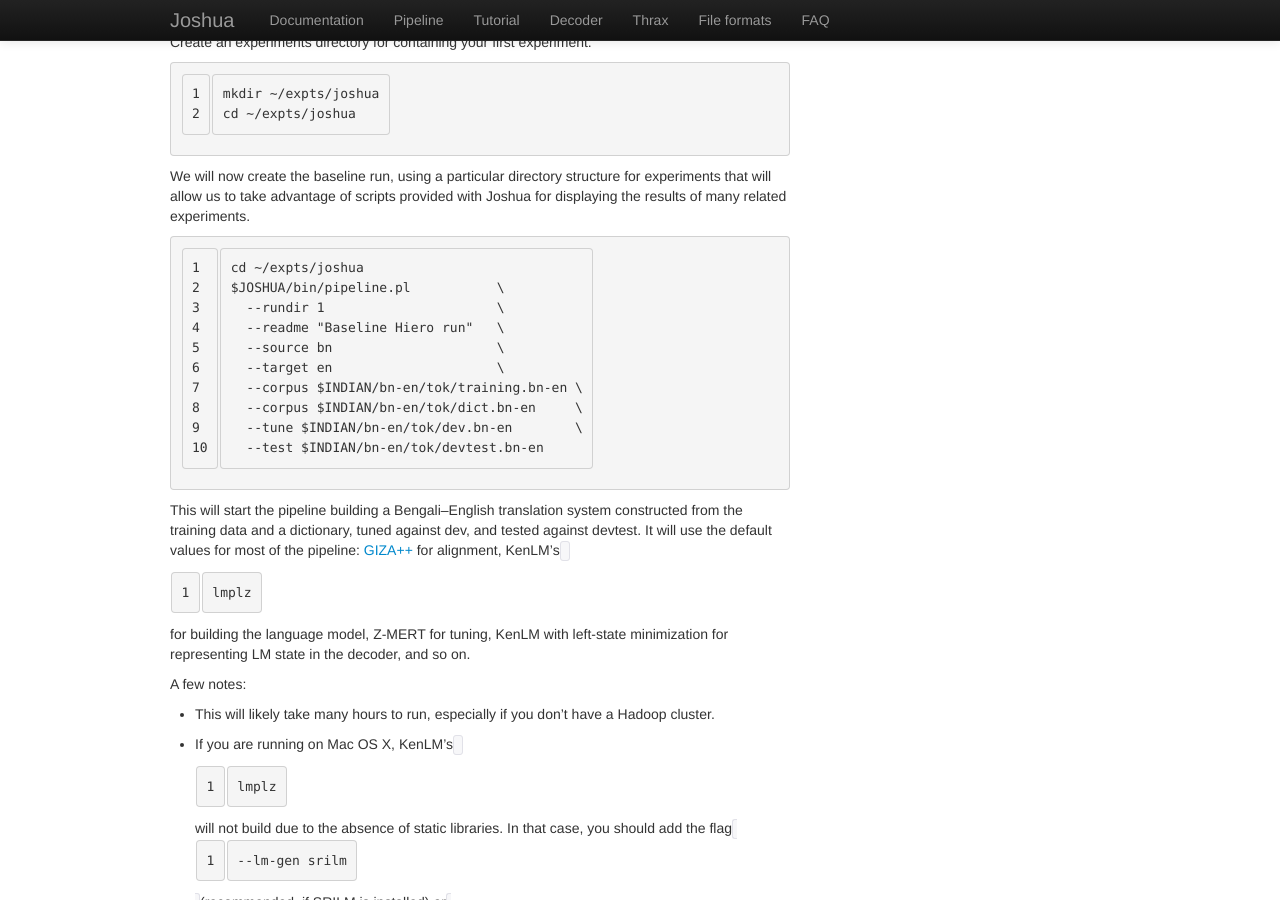
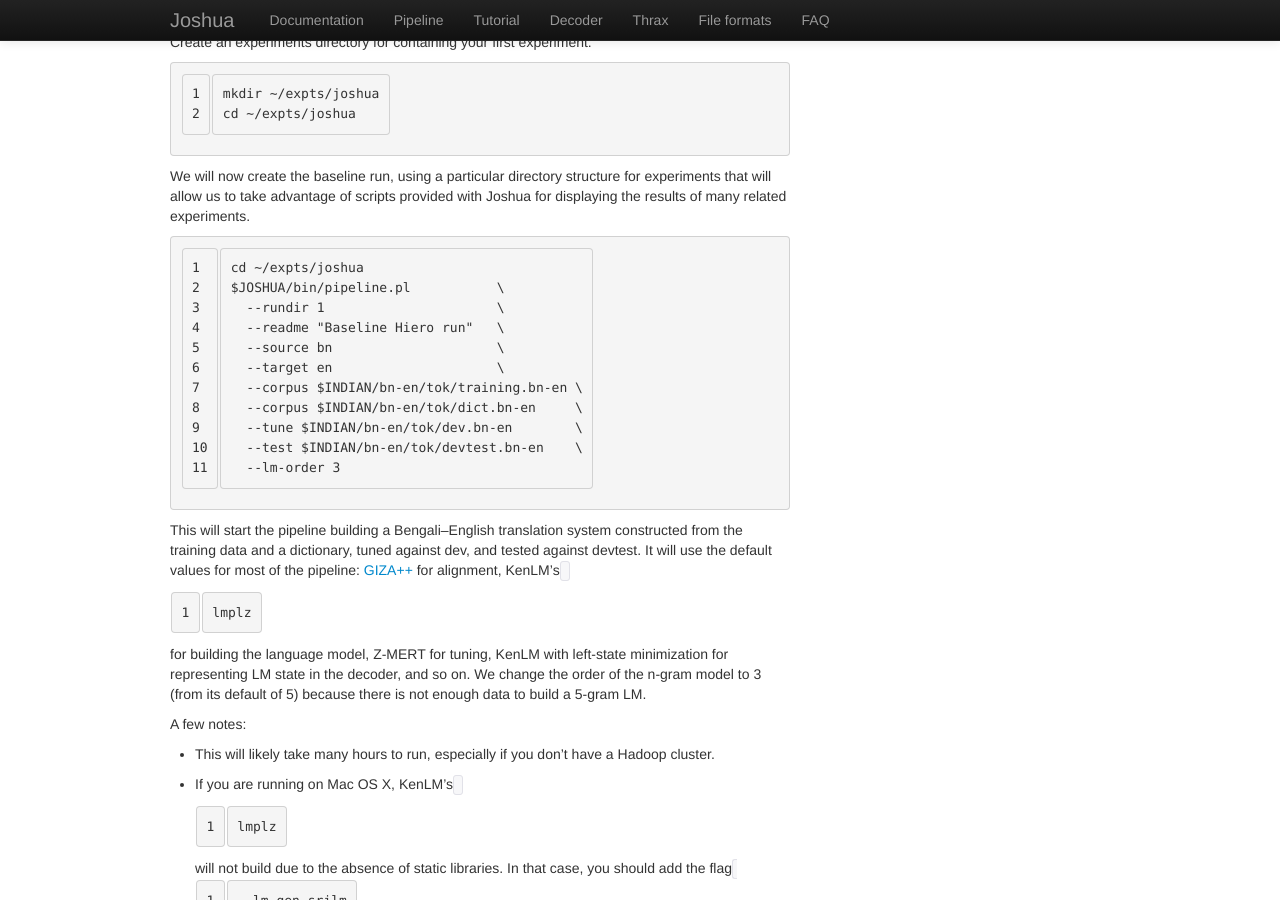
Before and after one commit to joshua-decoder/joshua-decoder.github.com, a Jekyll site: the page built from 5.0/tutorial.md, in a window 1280 px wide and 900 px high, scrolled down 2057 px. Built offline with Jekyll 4.4.1, drawn with Linux system fonts in a browser that asks for light colours; nearby versions of some CDN libraries; library files that are not in the unit come from our copies; comment, search, counter and statistics services are not loaded.

Commit message:
Changed order of LM model to 3 since little data

```diff
--- a/5.0/tutorial.md
+++ b/5.0/tutorial.md
@@ -78,13 +78,15 @@
       --corpus $INDIAN/bn-en/tok/training.bn-en \
       --corpus $INDIAN/bn-en/tok/dict.bn-en     \
       --tune $INDIAN/bn-en/tok/dev.bn-en        \
-      --test $INDIAN/bn-en/tok/devtest.bn-en
+      --test $INDIAN/bn-en/tok/devtest.bn-en    \
+      --lm-order 3
 
 This will start the pipeline building a Bengali--English translation system constructed from the
 training data and a dictionary, tuned against dev, and tested against devtest. It will use the
 default values for most of the pipeline: [GIZA++](https://code.google.com/p/giza-pp/) for alignment,
 KenLM's `lmplz` for building the language model, Z-MERT for tuning, KenLM with left-state
-minimization for representing LM state in the decoder, and so on.
+minimization for representing LM state in the decoder, and so on. We change the order of the n-gram
+model to 3 (from its default of 5) because there is not enough data to build a 5-gram LM.
 
 A few notes:
 
```
